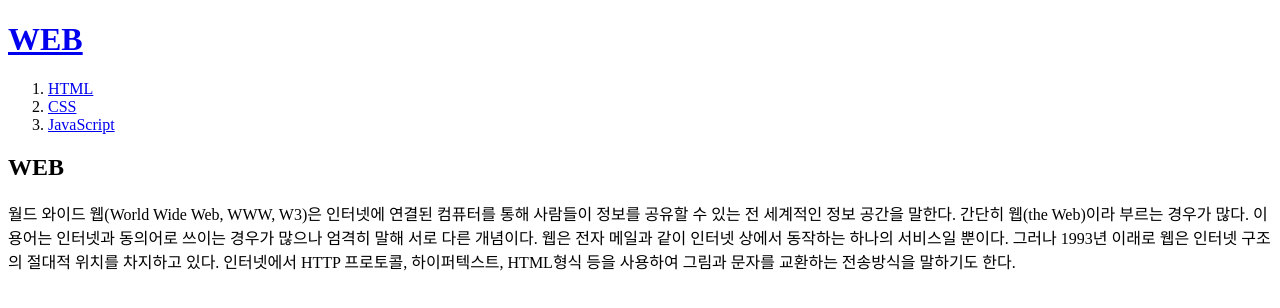
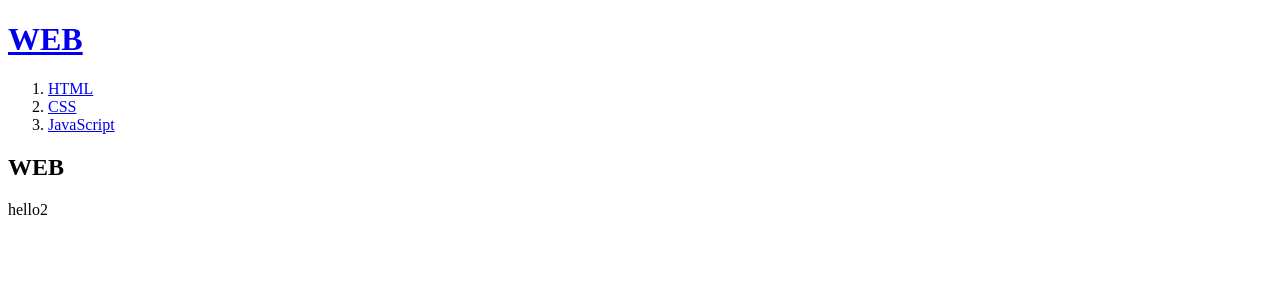
Before and after one commit to leeesooha/my-first-web-site, a plain HTML site: page index.html in a window 1280 px wide. Drawn offline with Linux system fonts and the light colour scheme.

Commit message:
index.html 수정

```diff
--- a/index.html
+++ b/index.html
@@ -13,8 +13,5 @@
     <li><a href="3.html">JavaScript</a></li>
 </ol>
 <h2>WEB</h2>
-<p>월드 와이드 웹(World Wide Web, WWW, W3)은 인터넷에 연결된 컴퓨터를 통해 사람들이 정보를 공유할 수 있는 전 세계적인 정보 공간을 말한다. 간단히 웹(the Web)이라 부르는 경우가 많다. 이 용어는 인터넷과 동의어로 쓰이는 경우가 많으나 엄격히 말해 서로 다른 개념이다. 웹은 전자 메일과 같이 인터넷 상에서 동작하는 하나의 서비스일 뿐이다. 그러나 1993년 이래로 웹은 인터넷 구조의 절대적 위치를 차지하고 있다.
-
-    인터넷에서 HTTP 프로토콜, 하이퍼텍스트, HTML형식 등을 사용하여 그림과 문자를 교환하는 전송방식을 말하기도 한다.</p>
-</body>
+<p>hello2</body>
 </html>
```
